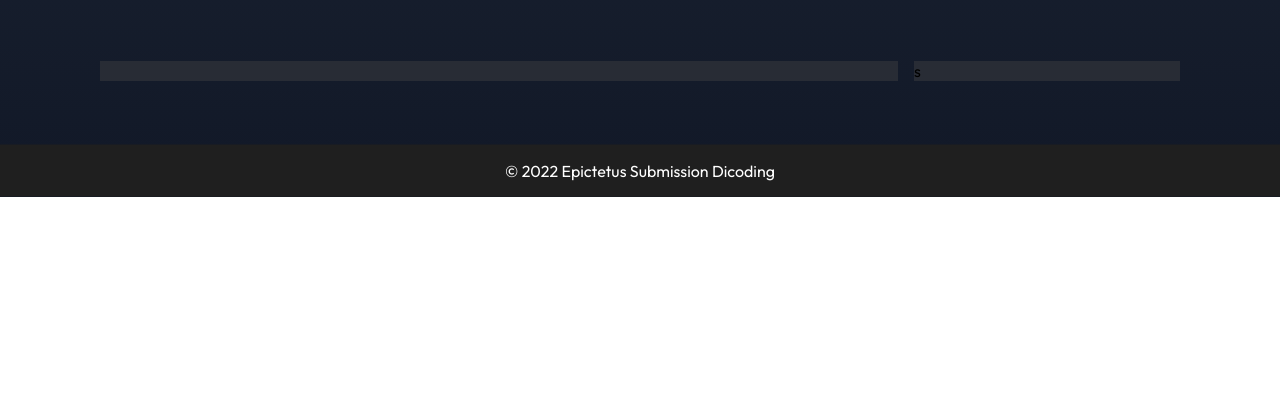
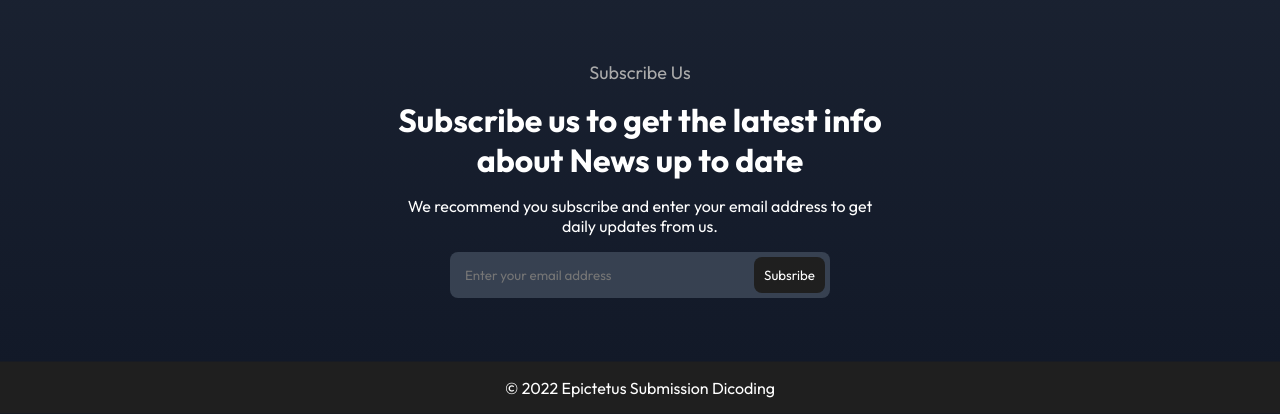
Before and after one commit to radespratama/dicoding-pemograman-web-submission, a plain HTML site: page index.html in a window 1280 px wide. Shown: the part 1433-1847 px from the top of the page. Before the commit the page ends 1630 px from the top, so only its background shows below. Drawn offline with nearby package versions, Linux system fonts and the light colour scheme.

Commit message:
edition-3: subscribe

```diff
--- a/assets/css/index.css
+++ b/assets/css/index.css
@@ -145,7 +145,7 @@ header {
   color: var(--color-desc);
 }
 
-input {
+input.src {
   display: none;
 }
 
@@ -296,18 +296,59 @@ main {
   width: 50px;
 }
 
-.s-subscribe {
+.s-subscribe-email {
+  flex-basis: var(--col-12);
   max-width: var(--max-width);
   margin: 4rem auto;
   display: flex;
   flex-direction: column;
   gap: 1rem;
+  text-align: center;
 }
 
-.s-subscribe-email,
-.s-profile-author {
-  flex-basis: var(--col-12);
-  background-color: #282c35;
+.s-subscribe-email > p:nth-child(1) {
+  font-size: 18px;
+  color: #ababab;
+}
+
+.s-subscribe-email h2 {
+  font-size: 32px;
+  max-width: 500px;
+  margin: 0 auto;
+}
+
+.s-description {
+  max-width: 500px;
+  margin: 0 auto;
+}
+
+.s-input-control-subs {
+  background-color: #374151;
+  max-width: 380px;
+  width: 100%;
+  margin-inline: auto;
+  padding: 5px;
+  display: flex;
+  justify-content: space-between;
+  border-radius: 8px;
+}
+
+.s-input {
+  padding: 10px;
+  width: 100%;
+  background: transparent;
+  outline: none;
+  border: none;
+  color: var(--color-white);
+}
+
+.s-input-control-subs button {
+  background: #1f1f1f;
+  border: none;
+  padding: 0 10px;
+  border-radius: 8px;
+  color: var(--color-white);
+  cursor: pointer;
 }
 
 .s-footer {
@@ -368,7 +409,7 @@ main {
     display: none;
   }
 
-  input {
+  input.src {
     display: block;
     background: transparent;
     border: none;
@@ -408,16 +449,6 @@ main {
   .s-subscribe {
     flex-direction: row;
   }
-
-  .s-subscribe-email {
-    flex-basis: var(--col-9);
-    background-color: #282c35;
-  }
-
-  .s-profile-author {
-    flex-basis: var(--col-3);
-    background-color: #282c35;
-  }
 }
 
 .show {
--- a/index.html
+++ b/index.html
@@ -49,7 +49,7 @@
         <div class="s-content-three">
           <div class="s-input-control">
             <i class="bi bi-search"></i>
-            <input placeholder="Search" />
+            <input class="src" placeholder="Search" />
           </div>
         </div>
       </nav>
@@ -58,7 +58,7 @@
     <main>
       <article class="s-hero">
         <div class="s-hero-content-1">
-          <img src="./assets/images/hero-image.png" alt="" />
+          <img loading="lazy" src="./assets/images/hero-image.png" alt="" />
         </div>
         <a href class="s-hero-content-2">
           <span>UI Design • July 2, 2022</span>
@@ -73,7 +73,7 @@
           </p>
 
           <div class="s-profile-avatar">
-            <img src="./assets/images/person-1.png" alt="" />
+            <img loading="lazy" src="./assets/images/person-1.png" alt="" />
             <div>
               <h6>Leslie Alexander</h6>
               <p>UI Designer</p>
@@ -84,7 +84,7 @@
 
       <article class="s-list-container">
         <a href="/#" class="s-list-item">
-          <img src="./assets/images/thumbnail-1.png" />
+          <img loading="lazy" src="./assets/images/thumbnail-1.png" />
           <span>INTERNET • June 28 2022</span>
           <h2>How to design a product that can grow itself 10x in year</h2>
           <p>
@@ -93,7 +93,7 @@
             dolor.
           </p>
           <div class="s-profile-item">
-            <img src="./assets/images/person-1.png" alt="" />
+            <img loading="lazy" src="./assets/images/person-1.png" alt="" />
             <div>
               <h6>Leslie Alexander</h6>
               <p>UI Designer</p>
@@ -101,7 +101,7 @@
           </div>
         </a>
         <a href="/#" class="s-list-item">
-          <img src="./assets/images/thumbnail-2.png" />
+          <img loading="lazy" src="./assets/images/thumbnail-2.png" />
           <span>9 TO 5 • June 22 2022</span>
           <h2>The More Important the Work, the More Important the Rest</h2>
           <p>
@@ -110,7 +110,7 @@
             product may be viewed as having high.
           </p>
           <div class="s-profile-item">
-            <img src="./assets/images/person-2.png" alt="" />
+            <img loading="lazy" src="./assets/images/person-2.png" alt="" />
             <div>
               <h6>Jenny Wilson</h6>
               <p>Product Designer</p>
@@ -118,7 +118,7 @@
           </div>
         </a>
         <a href="/#" class="s-list-item">
-          <img src="./assets/images/thumbnail-3.png" />
+          <img loading="lazy" src="./assets/images/thumbnail-3.png" />
           <span>INSPIRATIONS • June 18 2022</span>
           <h2>Email Love - Email Inspiration, Templates and Discovery</h2>
           <p>
@@ -126,7 +126,7 @@
             to have had a cause and is contingent upon something else.
           </p>
           <div class="s-profile-item">
-            <img src="./assets/images/person-3.png" alt="" />
+            <img loading="lazy" src="./assets/images/person-3.png" alt="" />
             <div>
               <h6>Esther Howard</h6>
               <p>Entrepreneur</p>
@@ -134,9 +134,10 @@
           </div>
         </a>
       </article>
+
       <article class="s-list-container">
         <a href="/#" class="s-list-item">
-          <img src="./assets/images/thumbnail-4.png" />
+          <img loading="lazy" src="./assets/images/thumbnail-4.png" />
           <span>Crypto • June 07 2022</span>
           <h2>
             The Most Expensive Transaction on Ethereum Cost USD 23.5 Million
@@ -146,7 +147,7 @@
             transaction fee ever to be paid in crypto.
           </p>
           <div class="s-profile-item">
-            <img src="./assets/images/person-4.png" alt="" />
+            <img loading="lazy" src="./assets/images/person-4.png" alt="" />
             <div>
               <h6>Jax Herman</h6>
               <p>Frontend Developer</p>
@@ -154,7 +155,7 @@
           </div>
         </a>
         <a href="/#" class="s-list-item">
-          <img src="./assets/images/thumbnail-5.png" />
+          <img loading="lazy" src="./assets/images/thumbnail-5.png" />
           <span>Crypto • May 27 2022</span>
           <h2>
             Bitcoin Miners Secure More Nuclear Deals Amid Climate Concerns
@@ -165,7 +166,7 @@
             struggling.
           </p>
           <div class="s-profile-item">
-            <img src="./assets/images/person-1.png" alt="" />
+            <img loading="lazy" src="./assets/images/person-1.png" alt="" />
             <div>
               <h6>Abigail Joseph</h6>
               <p>Frontend Developer</p>
@@ -173,7 +174,7 @@
           </div>
         </a>
         <a href="/#" class="s-list-item">
-          <img src="./assets/images/thumbnail-6.png" />
+          <img loading="lazy" src="./assets/images/thumbnail-6.png" />
           <span>Crypto • May 26 2022</span>
           <h2>South Korean Taxman to Be Granted Right to</h2>
           <p>
@@ -182,7 +183,7 @@
             traders.
           </p>
           <div class="s-profile-item">
-            <img src="./assets/images/person-4.png" alt="" />
+            <img loading="lazy" src="./assets/images/person-4.png" alt="" />
             <div>
               <h6>Kevin Yolo</h6>
               <p>Backend Developer</p>
@@ -190,12 +191,23 @@
           </div>
         </a>
       </article>
-      <div class="s-subscribe">
-        <article class="s-subscribe-email">
 
-        </article>
-        <aside class="s-profile-author">s</aside>
-      </div>
+      <article class="s-subscribe-email">
+        <p>Subscribe Us</p>
+        <h2>Subscribe us to get the latest info about News up to date</h2>
+        <p class="s-description">
+          We recommend you subscribe and enter your email address to get daily
+          updates from us.
+        </p>
+        <div class="s-input-control-subs">
+          <input
+            class="s-input"
+            type="text"
+            placeholder="Enter your email address"
+          />
+          <button>Subsribe</button>
+        </div>
+      </article>
     </main>
     <footer class="s-footer">
       <p>© <span id="year"></span> Epictetus Submission Dicoding</p>
```
